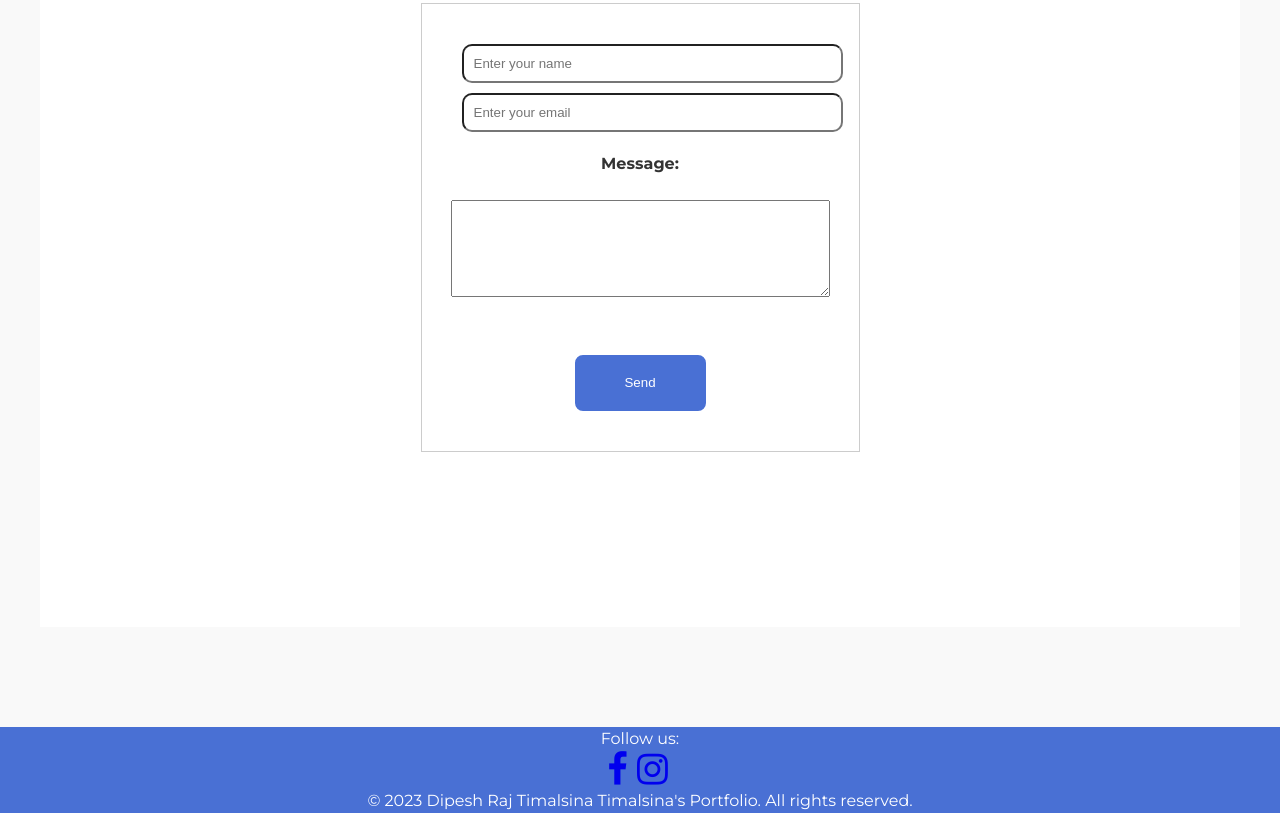
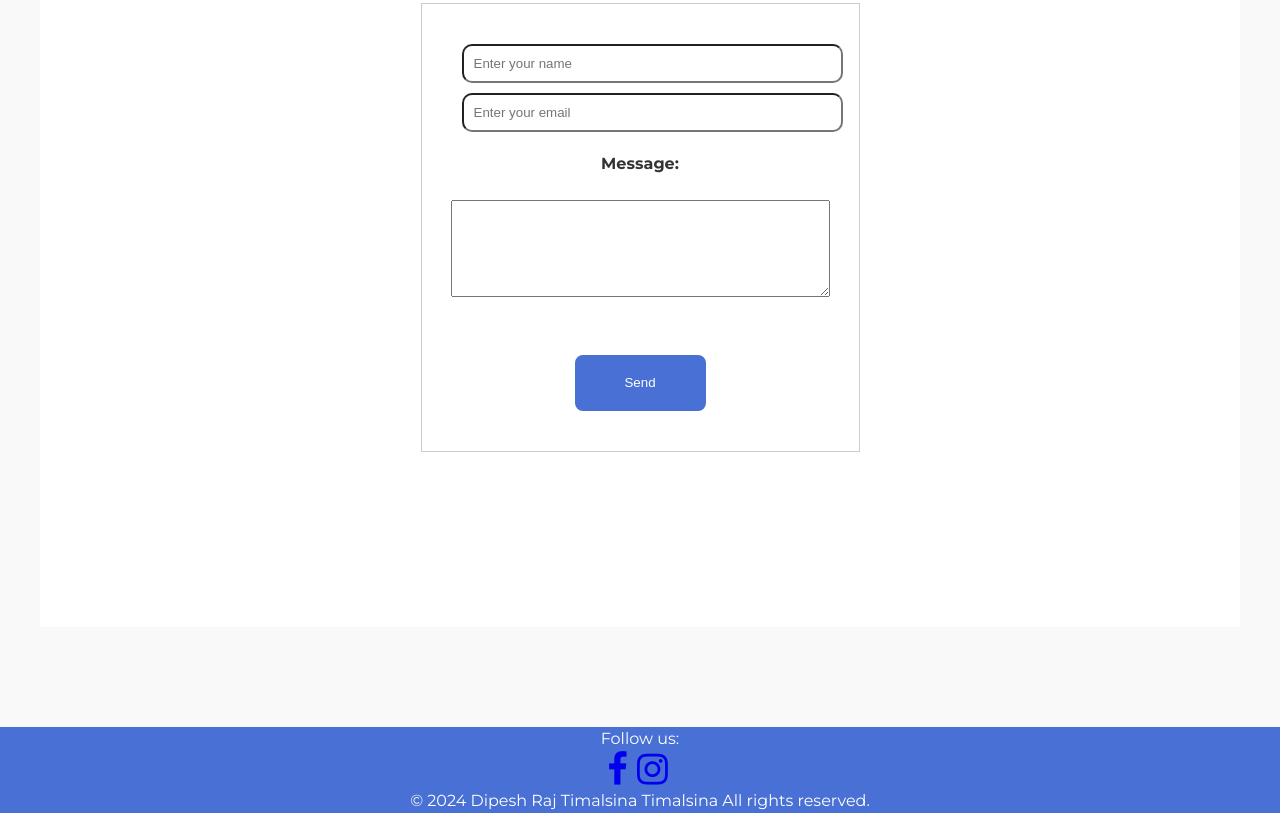
Before and after one commit to dipeshrajtimalsina/Protfolio, a plain HTML site: page index.html in a window 1280 px wide. Shown: the part 1389-2202 px from the top of the page. Drawn offline with Linux system fonts and the light colour scheme.

Commit message:
Update index.html

```diff
--- a/index.html
+++ b/index.html
@@ -83,7 +83,7 @@
     <p>Follow us:</p>
     <a href="https://www.facebook.com/dipesh.raj.timalsina" target="_blank"><i class="fa fa-facebook" style="font-size:36px"></i></a>
     <a href="https://www.instagram.com/dippeeeesssssh04/" target="_blank"><i class="fa fa-instagram" style="font-size:36px"></i></a>
-    <p>&copy; 2023 Dipesh Raj Timalsina Timalsina's Portfolio. All rights reserved.</p>
+    <p>&copy; 2024 Dipesh Raj Timalsina Timalsina  All rights reserved.</p>
   </footer>
 
   <script>
```
